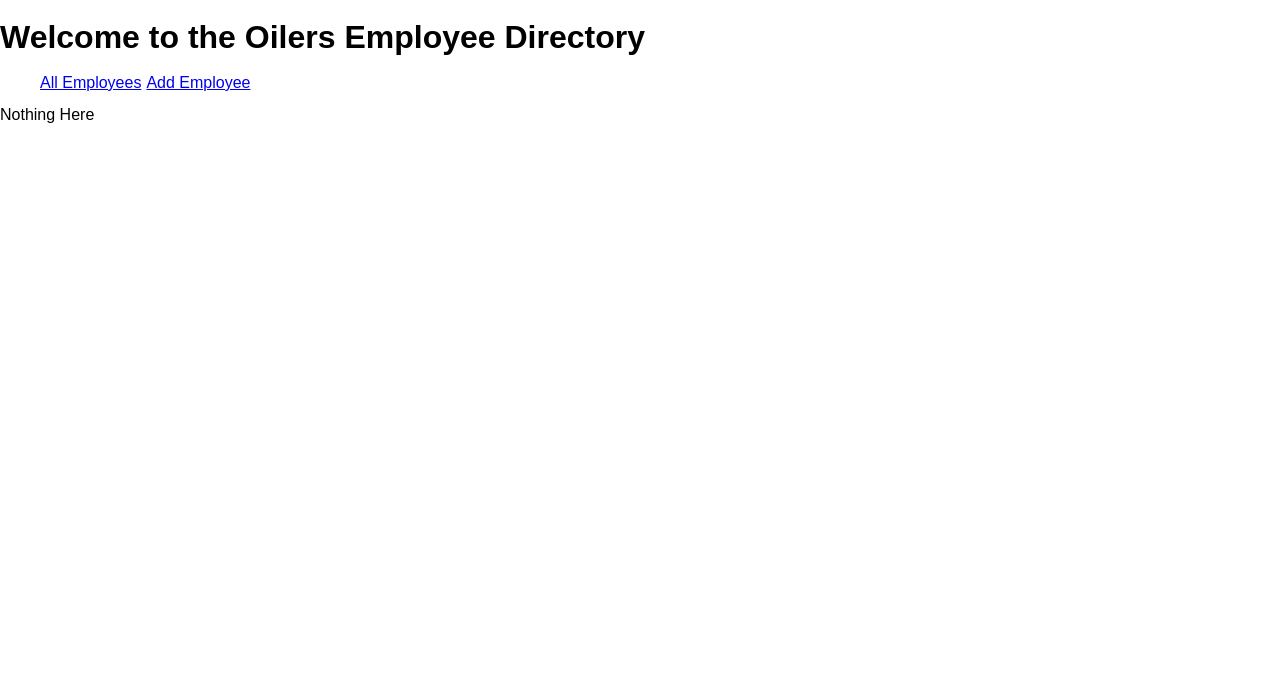
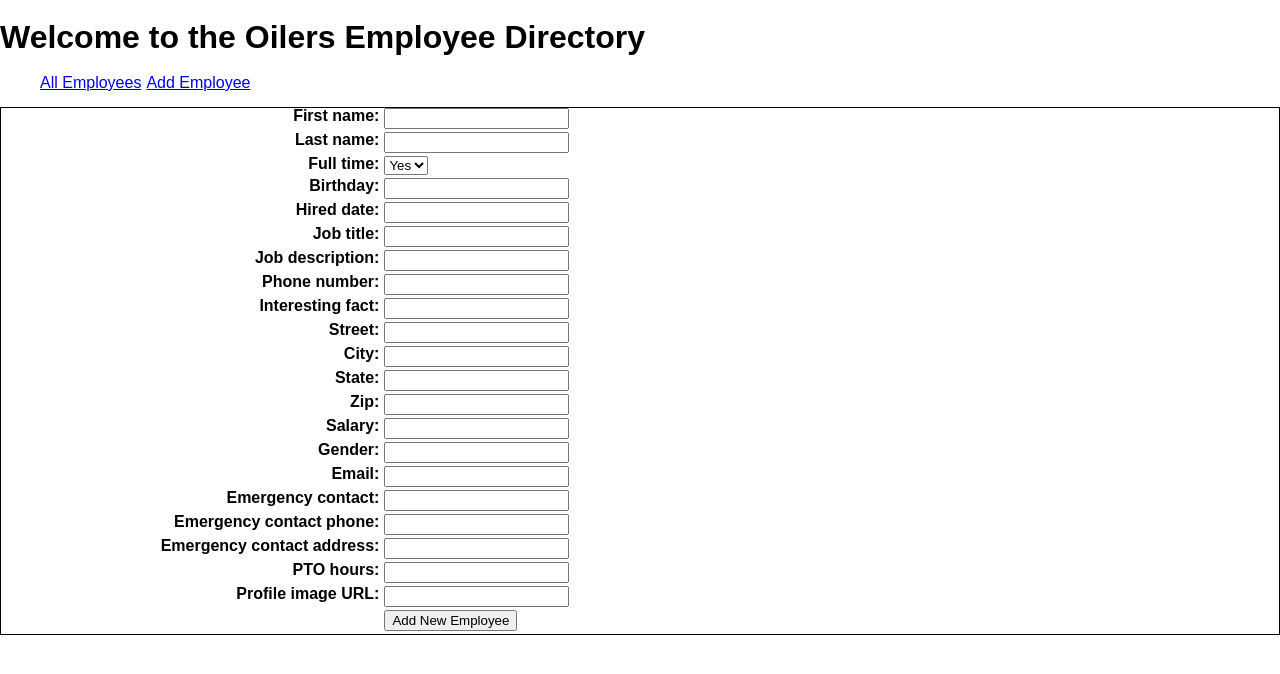
Before and after one commit to Schnorschel/who-works-here, a React (Create React App) app: page /add-employees in a window 1280 px wide. Shown: the top 674 px of the page. Built offline with nearby package versions, Linux system fonts and the light colour scheme.

Commit message:
Added "Add Employee" page

```diff
--- a/src/App.jsx
+++ b/src/App.jsx
@@ -1,7 +1,7 @@
 import React from 'react'
 import { BrowserRouter as Router, Link, Route, Switch } from 'react-router-dom'
 import EmployeeDetail from './components/EmployeeDetail'
-// import Page2 from './pages/Page2'
+import AddEmployee from './components/AddEmployee'
 import Employees from './components/Employees'
 import NotFound from './pages/NotFound'
 
@@ -24,7 +24,7 @@
       <Switch>
         <Route exact path="/" component={Employees}></Route>
         <Route exact path="/employee/:id" component={EmployeeDetail}></Route>
-        {/* <Route exact path="/add-employees" component={AddEmployees}></Route> */}
+        <Route exact path="/add-employees" component={AddEmployee}></Route>
         <Route path="*" component={NotFound}></Route>
       </Switch>
     </Router>
--- /dev/null
+++ b/src/components/AddEmployee.jsx
@@ -0,0 +1,73 @@
+import React, { useState, useEffect } from 'react'
+import { Redirect } from 'react-router-dom'
+import axios from 'axios'
+
+const AddEmployee = () => {
+  const [employeeData, setEmployeeData] = useState({ id: 0, isFullTime: true })
+  const [employeeId, setEmployeeId] = useState()
+  const [toEmployeeDetail, setToEmployeeDetail] = useState(false)
+
+  //prettier-ignore
+  const addNewEmployee = async () => {
+    const apiURL = 'https://sdg-staff-directory-app.herokuapp.com/api/oilers/Employees/'
+    const resp = await axios.post(apiURL,employeeData)
+    if (resp.status !== 200) {
+      console.log('status' + resp.status)
+      return
+    }
+    setEmployeeId(resp.data.id)
+    setToEmployeeDetail(true)
+  }
+
+  const handleUpdateTextField = e => {
+    e.persist()
+    console.log(e.target.name + ': ' + e.target.value)
+    setEmployeeData(prev => {
+      return { ...prev, [e.target.name]: e.target.value }
+    })
+  }
+
+  const handleSubmit = e => {
+    e.preventDefault()
+  }
+
+  const handleFormSubmission = e => {
+    addNewEmployee()
+  }
+
+  //prettier-ignore
+  return (
+    <>
+      {toEmployeeDetail ? <Redirect to={`/employee/${employeeId}`} /> : typeof employeeId === 'undefined' ? null : <div>An error occurred.</div>}
+      <form onSubmit={handleSubmit}>
+        <div className="employeeDetailCont">
+          {/* <section className="dataLabel dataItem">Employee Id:</section><section className="dataValue dataItem">{employeeData.id}</section> */}
+          <section className="dataLabel dataItem">First name:</section><section className="dataValue dataItem"><input type="text" onChange={handleUpdateTextField} name="firstName" value={employeeData.firstName} /></section>
+          <section className="dataLabel dataItem">Last name:</section><section className="dataValue dataItem"><input type="text" onChange={handleUpdateTextField} name="lastName" value={employeeData.lastName} /></section>
+          <section className="dataLabel dataItem">Full time:</section><section className="dataValue dataItem"><select name="isFullTime" onChange={handleUpdateTextField} value={employeeData.isFullTime}><option value="true">Yes</option><option value="false">No</option></select></section>
+          <section className="dataLabel dataItem">Birthday:</section><section className="dataValue dataItem"><input type="text" onChange={handleUpdateTextField} name="birthday" value={employeeData.birthday} /></section>
+          <section className="dataLabel dataItem">Hired date:</section><section className="dataValue dataItem"><input type="text" onChange={handleUpdateTextField} name="hiredDate" value={employeeData.hiredDate} /></section>
+          <section className="dataLabel dataItem">Job title:</section><section className="dataValue dataItem"><input type="text" onChange={handleUpdateTextField} name="jobTitle" value={employeeData.jobTitle} /></section>
+          <section className="dataLabel dataItem">Job description:</section><section className="dataValue dataItem"><input type="text" onChange={handleUpdateTextField} name="jobDescription" value={employeeData.jobDescription} /></section>
+          <section className="dataLabel dataItem">Phone number:</section><section className="dataValue dataItem"><input type="text" onChange={handleUpdateTextField} name="phoneNumber" value={employeeData.phoneNumber} /></section>
+          <section className="dataLabel dataItem">Interesting fact:</section><section className="dataValue dataItem"><input type="text" onChange={handleUpdateTextField} name="interestingFact" value={employeeData.interestingFact} /></section>
+          <section className="dataLabel dataItem">Street:</section><section className="dataValue dataItem"><input type="text" onChange={handleUpdateTextField} name="address" value={employeeData.address} /></section>
+          <section className="dataLabel dataItem">City:</section><section className="dataValue dataItem"><input type="text" onChange={handleUpdateTextField} name="city" value={employeeData.city} /></section>
+          <section className="dataLabel dataItem">State:</section><section className="dataValue dataItem"><input type="text" onChange={handleUpdateTextField} name="state" value={employeeData.state} /></section>
+          <section className="dataLabel dataItem">Zip:</section><section className="dataValue dataItem"><input type="text" onChange={handleUpdateTextField} name="zip" value={employeeData.zip} /></section>
+          <section className="dataLabel dataItem">Salary:</section><section className="dataValue dataItem"><input type="text" onChange={handleUpdateTextField} name="salary" value={employeeData.salary} /></section>
+          <section className="dataLabel dataItem">Gender:</section><section className="dataValue dataItem"><input type="text" onChange={handleUpdateTextField} name="gender" value={employeeData.gender} /></section>
+          <section className="dataLabel dataItem">Email:</section><section className="dataValue dataItem"><input type="text" onChange={handleUpdateTextField} name="email" value={employeeData.email} /></section>
+          <section className="dataLabel dataItem">Emergency contact:</section><section className="dataValue dataItem"><input type="text" onChange={handleUpdateTextField} name="emergencyContactPerson" value={employeeData.emergencyContactPerson} /></section>
+          <section className="dataLabel dataItem">Emergency contact phone:</section><section className="dataValue dataItem"><input type="text" onChange={handleUpdateTextField} name="emergencyContactPhone" value={employeeData.emergencyContactPhone} /></section>
+          <section className="dataLabel dataItem">Emergency contact address:</section><section className="dataValue dataItem"><input type="text" onChange={handleUpdateTextField} name="emergencyContactAddress" value={employeeData.emergencyContactAddress} /></section>
+          <section className="dataLabel dataItem">PTO hours:</section><section className="dataValue dataItem"><input type="text" onChange={handleUpdateTextField} name="ptoHours" value={employeeData.ptoHours} /></section>
+          <section className="dataLabel dataItem">Profile image URL:</section><section className="dataValue dataItem"><input type="text" onChange={handleUpdateTextField} name="profileImage" value={employeeData.profileImage} /></section>
+          <section className="dataLabel dataItem"></section><section className="dataValue dataItem"><button name="addNewEmployee" onClick={handleFormSubmission}>Add New Employee</button></section>
+        </div>
+      </form>
+    </>
+      )
+}
+
+export default AddEmployee
--- a/src/components/EmployeePreview.jsx
+++ b/src/components/EmployeePreview.jsx
@@ -1,5 +1,5 @@
 import React from 'react'
-import { BrowserRouter as Router, Link, Route, Switch } from 'react-router-dom'
+import { Link } from 'react-router-dom'
 
 const EmployeePreview = props => {
   return (
--- a/src/index.css
+++ b/src/index.css
@@ -57,3 +57,8 @@
 .dataItem {
   margin-bottom: 3px;
 }
+
+.fullWidth {
+  width: 100%;
+  border: 1px solid black;
+}
```
Also changed, not shown: src/components/EmployeeDetail.jsx (+4 -3 lines).
